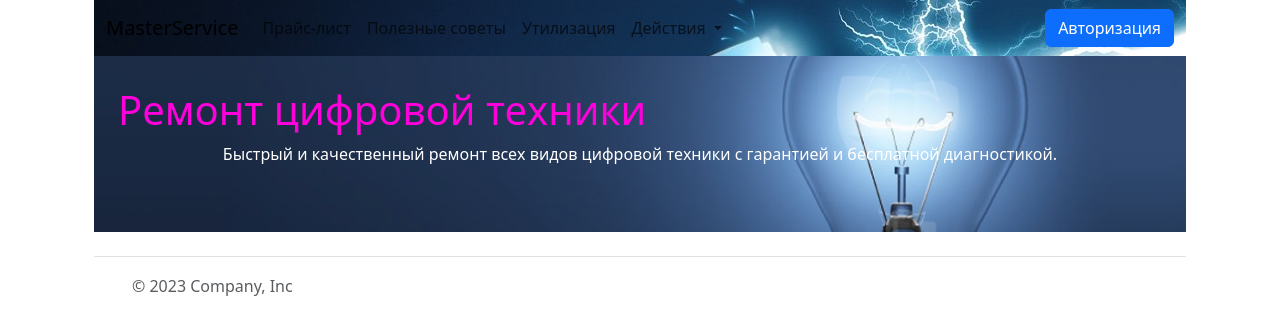
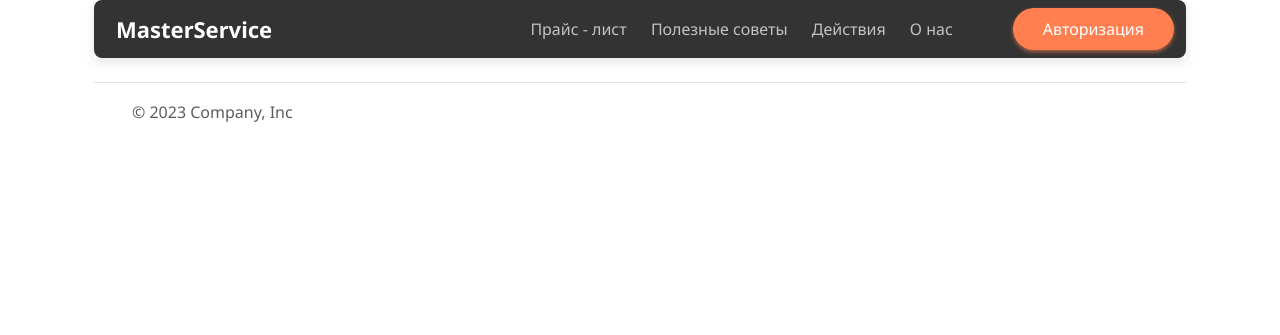
Before and after one commit to rvhack999/mysite, a Django app: page / in a window 1280 px wide. Shown: the top 335 px of the page. Run offline with Django 5.2, Linux system fonts and the light colour scheme; some libraries are stand-ins or nearby versions.

Commit message:
restruct base.html, add css

```diff
--- a/mysite/main/static/main/css/style.css
+++ b/mysite/main/static/main/css/style.css
@@ -1,23 +1,92 @@
-section {
-    color: #ff00dc;
-    padding-top: 30px;
-    padding-bottom: 50px;
-    background-size: cover;
-    background-position: center;
-    background-image: url(../img/back.png);
-    background-attachment: scroll;
+/**
+ * Базовые стили для всего сайта
+ */
+body {
+	position: relative;
+	font-family: 'Noto Sans', sans-serif;
+	font-size: 16px;
+	line-height: 1.4;
+	color: #000;
+	min-width: 320px;
+	overflow-x: hidden;
+	height: auto;
 }
 
-.text {
-    text-align: center;
-    color: #fff
+.navbar {
+    width: 100%;
+    height: 20%;
+    box-shadow: 0 4px 10px rgba(0, 0, 0, .1);
 }
 
-body > section > h1 {
-    text-align: left;
-    font-size: 30px;
+.navbar .container {
+    height: inherit;
+    display: flex;
+    justify-content: space-between;
+    align-items: center;
 }
 
-body > div > header {
-    background-image: url(../img/nav_background-0-1.png);
+.navbar-menu {
+    list-style-type: none;
+    padding-left: 0;
+    margin-bottom: 0;
+
 }
+
+.navbar-menu li {
+    display: inline-block;
+}
+
+.navbar-menu li a {
+    display: inline-block;
+    color: #fff;
+    opacity: .7;
+    text-decoration: none;
+    padding: 10px;
+    transition: all .1s ease-in-out;
+}
+
+.navbar-menu li a:hover {
+    opacity: 1;
+    transform: scale(1.1);
+}
+
+.navbar-wrap {
+    display: flex;
+    flex-flow: row nowrap;
+}
+
+.login {
+    margin-left: 50px;
+    padding: 10px 30px;
+    background-color: coral;
+    text-decoration: none;
+    color: #fff;
+    border-radius: 100px;
+    box-shadow: 0 2px 4px rgba(255, 127, 80, .6);
+}
+
+.login:hover {
+    color: #000;
+    transform: scale(1.05);
+    transition: all .1s ease-in-out;
+    box-shadow: 0 2px 6px rgba(255, 127, 80, .8);
+}
+
+.navbar-brand {
+    font-weight: 700;
+    font-size: 22px;
+    text-decoration: none;
+    color: #fff;
+    padding: 1px 10px;
+}
+
+.navbar-brand:hover {
+    color: coral;
+    transition: all .1s ease-in-out;
+    transform: scale(1.02);
+}
+
+.navbar-pan {
+    background-color: rgba(0, 0, 0, .8);
+    border-radius: 8px;
+}
--- a/mysite/main/templates/main/base.html
+++ b/mysite/main/templates/main/base.html
@@ -7,55 +7,37 @@
           content="width=device-width, user-scalable=no, initial-scale=1.0, maximum-scale=1.0, minimum-scale=1.0">
     <meta http-equiv="X-UA-Compatible" content="ie=edge">
     <title>{% block title %}{% endblock %}</title>
+    <link rel="stylesheet" href="../static/main/libs/bootstrap-reboot.min.css">
+    <link rel="stylesheet" href="../static/main/libs/bootstrap-grid.min.css">
+    <link rel="preconnect" href="https://fonts.gstatic.com">
+	<link href="https://fonts.googleapis.com/css2?family=Noto+Sans:ital,wght@0,400;0,700;1,400&display=swap" rel="stylesheet">
     {% load bootstrap5 %}
     {% bootstrap_css %}
     {% bootstrap_javascript %}
     <link rel="stylesheet" href="../static/main/css/style.css">
 </head>
 <body class="container">
-    <div class="container-xxl">
-        <header>
-        <nav class="navbar navbar-expand-lg">
-            <div class="container-xxl">
-                <a class="navbar-brand" href="../">MasterService</a>
-                <button class="navbar-toggler" type="button" data-bs-toggle="collapse" data-bs-target="#navbarSupportedContent" aria-controls="navbarSupportedContent" aria-expanded="false" aria-label="Toggle navigation">
-                <span class="navbar-toggler-icon"></span>
-                </button>
-                <div class="collapse navbar-collapse" id="navbarSupportedContent">
-                    <ul class="navbar-nav me-auto mb-2 mb-lg-0">
-                        <li class="nav-item">
-                            <a class="nav-link" href="#">Прайс-лист</a>
-                        </li>
-                        <li class="nav-item">
-                            <a class="nav-link" href="#">Полезные советы</a>
-                        </li>
-                        <li class="nav-item">
-                            <a class="nav-link" href="#">Утилизация</a>
-                        </li>
-                        <li class="nav-item dropdown">
-                            <a class="nav-link dropdown-toggle" href="#" role="button" data-bs-toggle="dropdown" aria-expanded="false">
-                                Действия
-                            </a>
-                        <ul class="dropdown-menu">
-                            <li><a class="dropdown-item" href="#">Подать заявку</a></li>
-                            <li><a class="dropdown-item" href="#">Узнать статус ремонта</a></li>
-                            <li><a class="dropdown-item" href="#">Написать в Telegram</a></li>
-                            <li><a class="dropdown-item" href="#">Перезвоните мне</a></li>
-                            <li><hr class="dropdown-divider"></li>
-                            <li><a class="dropdown-item" href="#">Наши контакты</a></li>
+    <div class="container">
+        <header class="navbar-pan">
+            <nav class="navbar">
+                <div class="container">
+                    <a href="../" class="navbar-brand">MasterService</a>
+                    <div class="navbar-wrap">
+                        <ul class="navbar-menu">
+                            <li><a href="#">Прайс - лист</a></li>
+                            <li><a href="#">Полезные советы</a></li>
+                            <li><a href="#">Действия</a></li>
+                            <li><a href="#">О нас</a></li>
                         </ul>
-                    </li>
-                </ul>
-                <form class="d-flex" role="search">
-                    <a href="#"><button type="button" class="btn btn-primary">Авторизация</button></a>
-                </form>
+                        <a href="#" class="login">Авторизация</a>
+                    </div>
                 </div>
-            </div>
             </nav>
+
         </header>
 
         <section class="container">
-            <div class="container-content">
+            <div class="">
                 {% block content %}
                 {% endblock %}
             </div>
--- a/mysite/main/templates/main/index.html
+++ b/mysite/main/templates/main/index.html
@@ -5,14 +5,6 @@
 {% endblock %}
 
 {% block content %}
-<div class="container">
-    <h1 class="content-text">
-      Ремонт цифровой техники
-    </h1>
-    <div class="text">
-        <p>Быстрый и качественный ремонт всех видов цифровой техники с гарантией и бесплатной диагностикой.</p>
 
-    </div>
-</div>
 
 {% endblock %}
```
